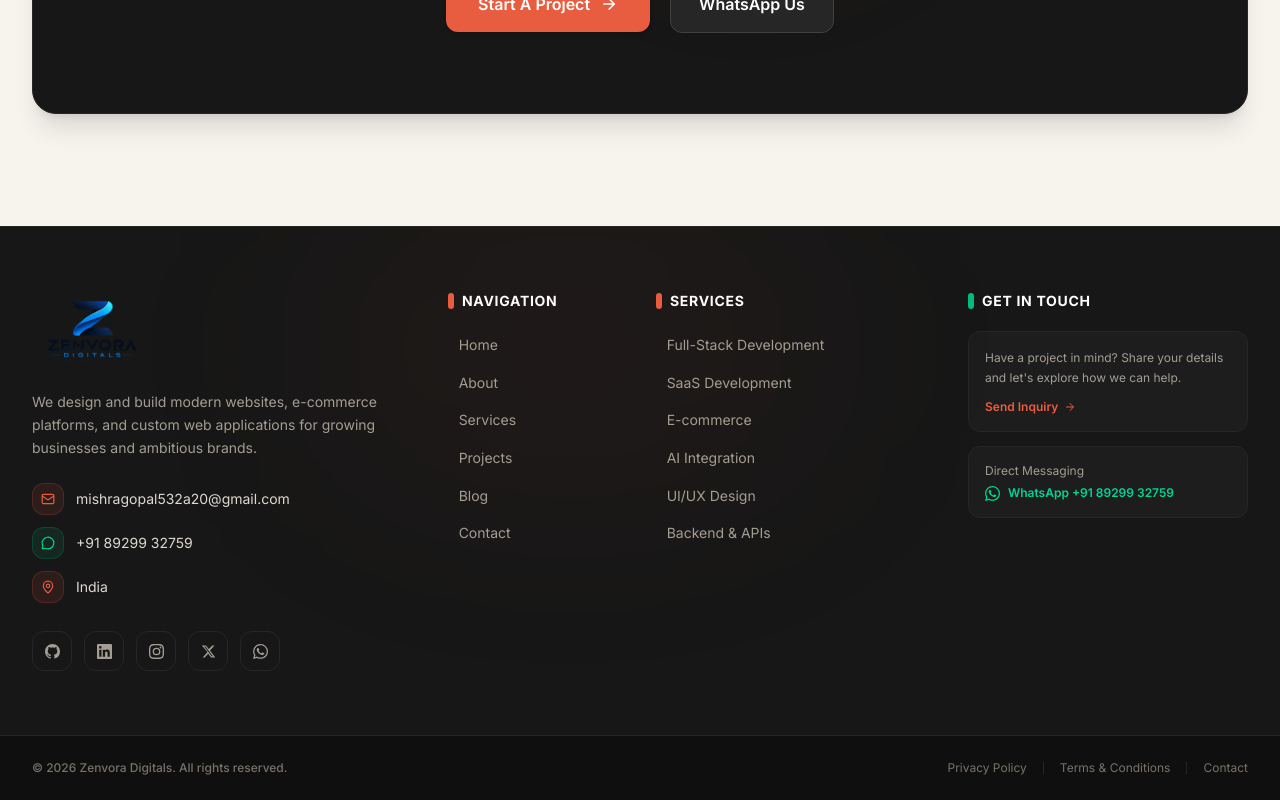
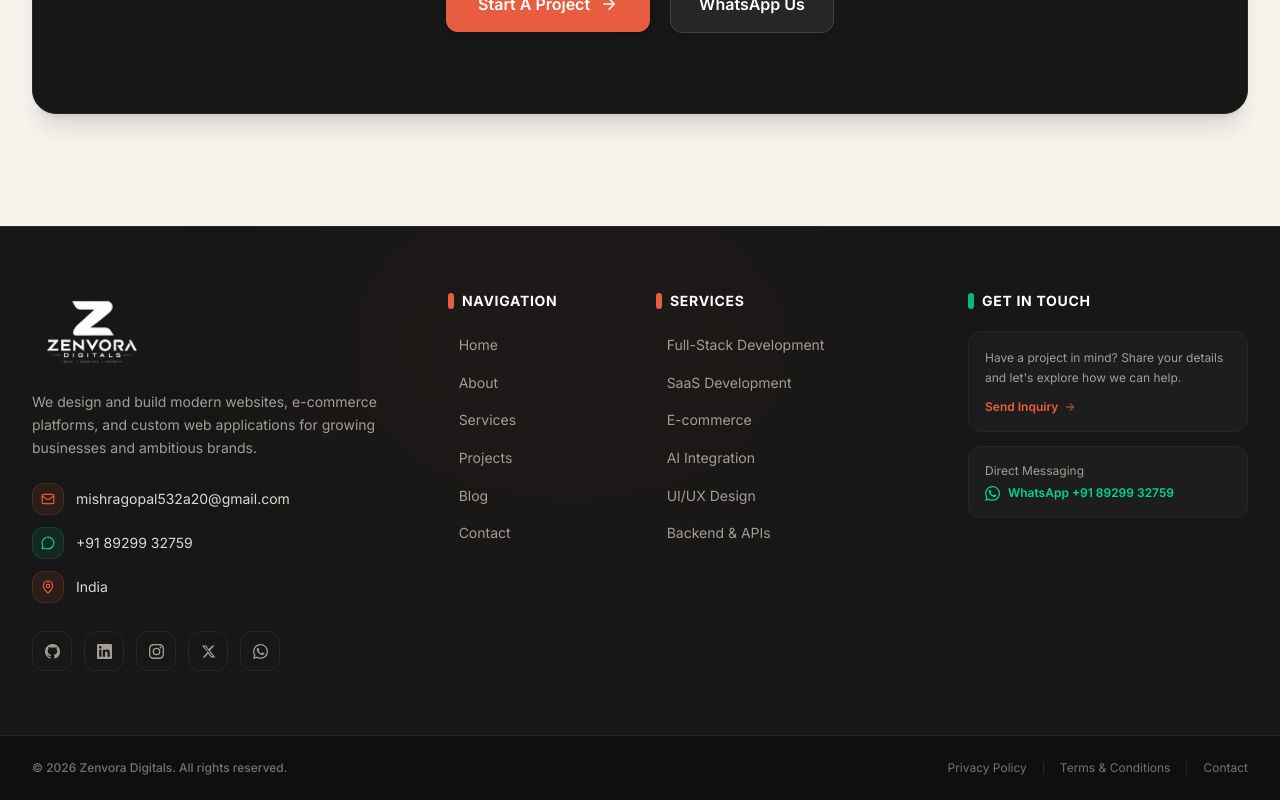
Before and after one commit to GOPAL14MISHRA/Zenvora, a React (Vite) app: page / in a window 1280 px wide. Shown: the part 8882-9682 px from the top of the page. Built offline with nearby package versions, Linux system fonts and the light colour scheme; no server answers; the database is empty; a web font is replaced by a local one.

Commit message:
Fix footer logo visibility on dark background

```diff
--- a/src/components/layout/Footer.tsx
+++ b/src/components/layout/Footer.tsx
@@ -41,7 +41,7 @@ export function Footer() {
           {/* Brand – 4 cols */}
           <div className="lg:col-span-4">
             <Link to="/" className="block mb-5">
-              <img src="/logo.png" alt="Zenvora Digitals" className="h-16 md:h-20 w-auto object-contain" />
+              <img src="/logo.png" alt="Zenvora Digitals" className="h-16 md:h-20 w-auto object-contain brightness-0 invert" />
             </Link>
             <p className="text-[#A39E93] text-sm leading-relaxed mb-6 max-w-sm">
               We design and build modern websites, e-commerce platforms, and custom web applications for growing businesses and ambitious brands.
```
